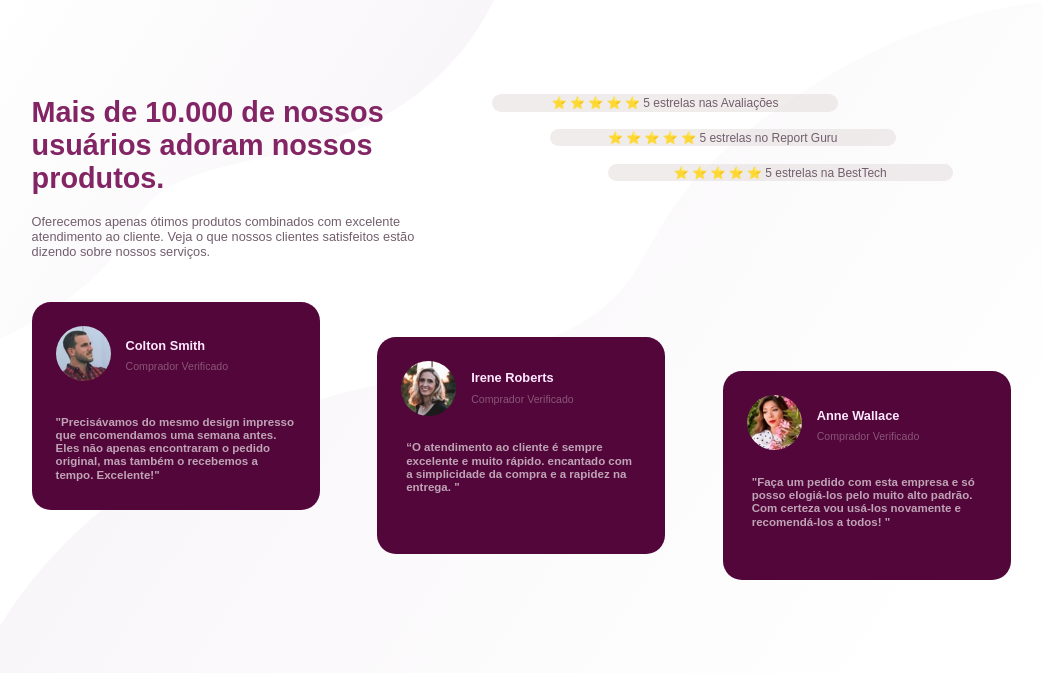
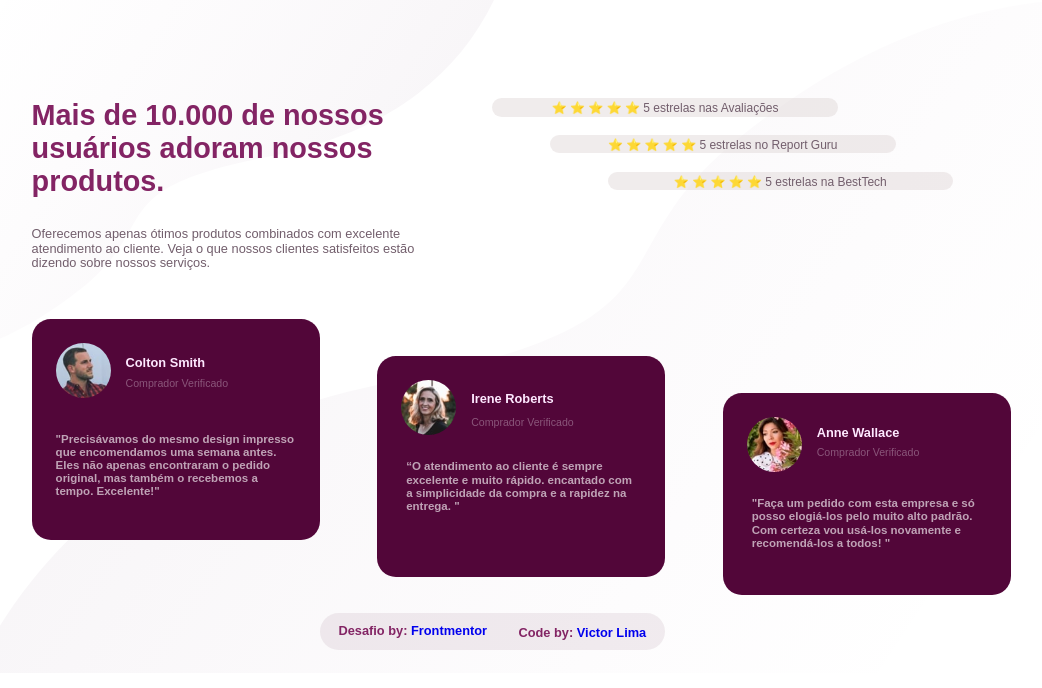
Before and after one commit to 88nobeat/Social-proof, a plain HTML site: page index.html in a window 1280 px wide. Shown: the top 688 px of the page, without its empty margins (90-1132 px from the left). Drawn offline with Linux system fonts and the light colour scheme.

Commit message:
modificado

```diff
--- a/css/destaques.css
+++ b/css/destaques.css
@@ -6,7 +6,7 @@
     grid-template-columns: 5% 5% 5% 5% 5% 5% 5% 5% 5% 5% 5% 5% 5% 5% 5% 5% 5% 5% 5% 5%;
     grid-template-rows: 3.33%  3.33% 3.33% 3.33% 3.33% 3.33% 3.33% 3.33% 3.33% 3.33% 3.33%  3.33% 3.33%
     3.33% 3.33% 3.33% 3.33% 3.33% 3.33% 3.33% 3.33%
-     3.33% 3.33% 3.33% 3.33% 3.33% 3.33% ;
+     3.33% 3.33% 3.33% 3.33% 3.33% 3.33% 3.33% 3.33% 3.33% 3.33% 3.33% 3.33% 3.33%  ;
 }
 
 .destaques__tituloUm {
@@ -39,6 +39,12 @@
     grid-row: 3/3;
     justify-content: center;
     border-radius: 10ch;
+    transition: all .5s;
+    border: 1px solid transparent;
+    }
+    .destaques__avaliacaoUm:hover{
+        border: 1px solid #820168;
+        border-radius: 10ch;
 
 
 }
@@ -52,6 +58,12 @@
     grid-row: 5/5;
     border-radius: 10ch;
     justify-content: center;
+    transition: all .5s;
+    border: 1px solid transparent;
+    }
+    .destaques__avaliacaoDois:hover{
+        border: 1px solid #820168;
+        border-radius: 10ch;
 }
 .destaques__avaliacaoTres{
     color:#725e6c;
@@ -63,6 +75,12 @@
     grid-row: 7/7;
     border-radius: 10ch;
     justify-content: center;
+    transition: all .5s;
+    border: 1px solid transparent;
+    }
+    .destaques__avaliacaoTres:hover{
+        border: 1px solid #820168;
+        border-radius: 10ch;
 }
 
 
@@ -79,6 +97,13 @@
     grid-column: 2/7;
     grid-row: 15/27;
     border-radius: .5cm;
+        transition: all 0.5s;
+        cursor: pointer;
+    }
+
+    .destaques__cards:hover{
+        -webkit-transform: scale(1.2);
+        transform: scale(1.2);
 }
 
 .destaques__cards___imagem{
@@ -154,6 +179,13 @@
     grid-column: 8/13;
     grid-row: 17/29;
     border-radius: .5cm;
+    transition: all 0.5s;
+    cursor: pointer;
+}
+
+.destaques__comentDois:hover{
+    -webkit-transform: scale(1.2);
+    transform: scale(1.2);
 }
 
 .destaques__comentDois___imagem{
@@ -219,6 +251,13 @@
     grid-column: 14/19;
     grid-row: 19/30;
     border-radius: .5cm;
+    transition: all 0.5s;
+    cursor: pointer;
+}
+
+.destaques__comentTres:hover{
+    -webkit-transform: scale(1.2);
+    transform: scale(1.2);
 }
 
 .destaques__comentTres___imagem{
@@ -270,3 +309,36 @@
     margin-inline-end: 0px;
     font-weight: bold
 }
+
+.atributos{
+   background: #4b003412;
+   display: grid;
+   grid-area: destaques;
+   grid-column: 7/13;
+   grid-row: 31/33;
+   justify-content: center;
+   border-radius: 5ch;
+   transition: all .5s;
+   border: 1.5px solid transparent;
+   }
+   .atributos:hover{
+       border: 1.5px solid #820168;
+       border-radius: 10ch;
+}
+.atributos__frontmentor{
+     font-weight: bold;
+    font-size: .8rem;
+    margin-block-start: 10px;
+    margin-block-end: 0px;
+    margin-inline-start: 0px;
+    margin-inline-end: 0px;
+
+}
+.atributos__feitopor{
+    font-weight: bold;
+    font-size: .8rem;
+    margin-block-start: -18px;
+    margin-block-end: 0px;
+    margin-inline-start: 180px;
+    margin-inline-end: 0px;
+}
--- a/index.html
+++ b/index.html
@@ -94,6 +94,12 @@
 
     </div>
 
+    <div class="atributos">
+      <div class="atributos__frontmentor"> Desafio by: <a href="https://www.frontendmentor.io/challenges/social-proof-section-6e0qTv_bA"alt="_blank">Frontmentor</a>
+      </div>
+      <div class="atributos__feitopor">Code by: <a href="https://github.com/88nobeat/Social-proof"alt="_blank>"> Victor Lima</a></div>
+
+        </div>
 
 </section>
 
```
